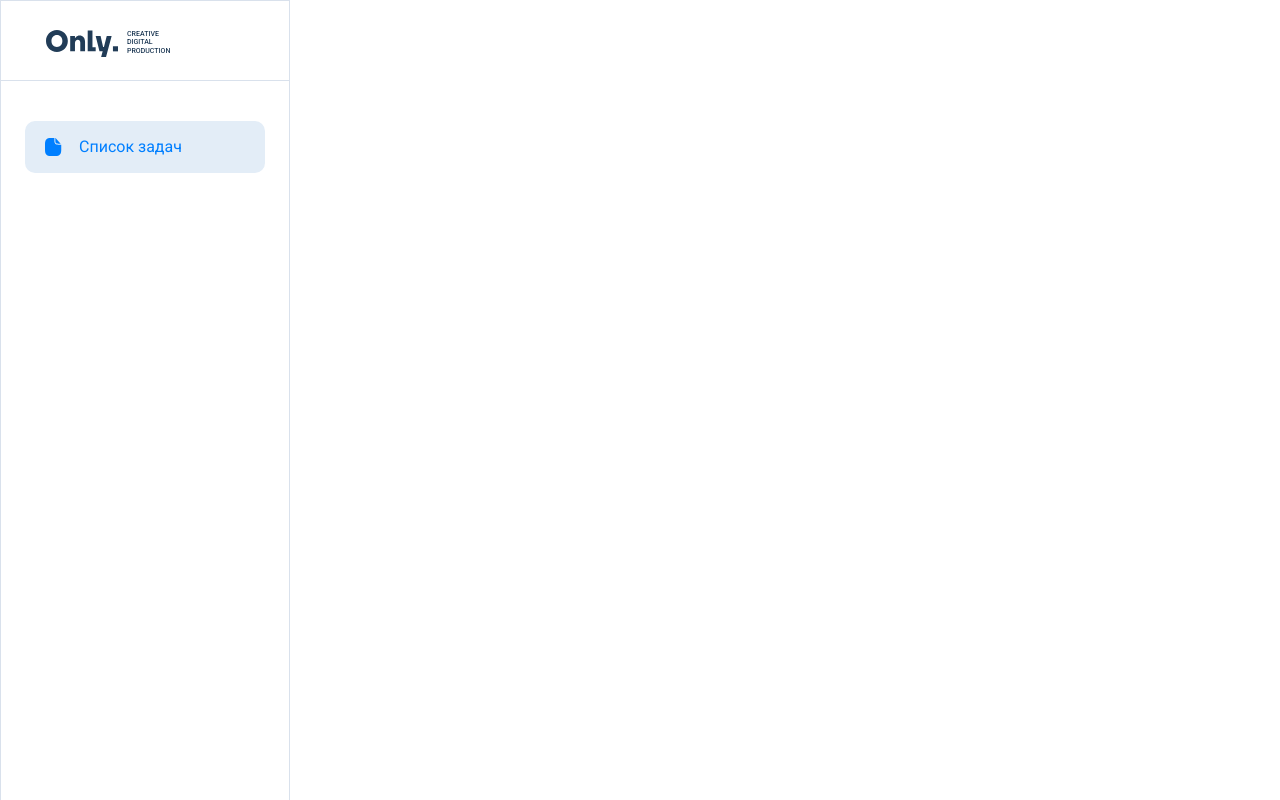
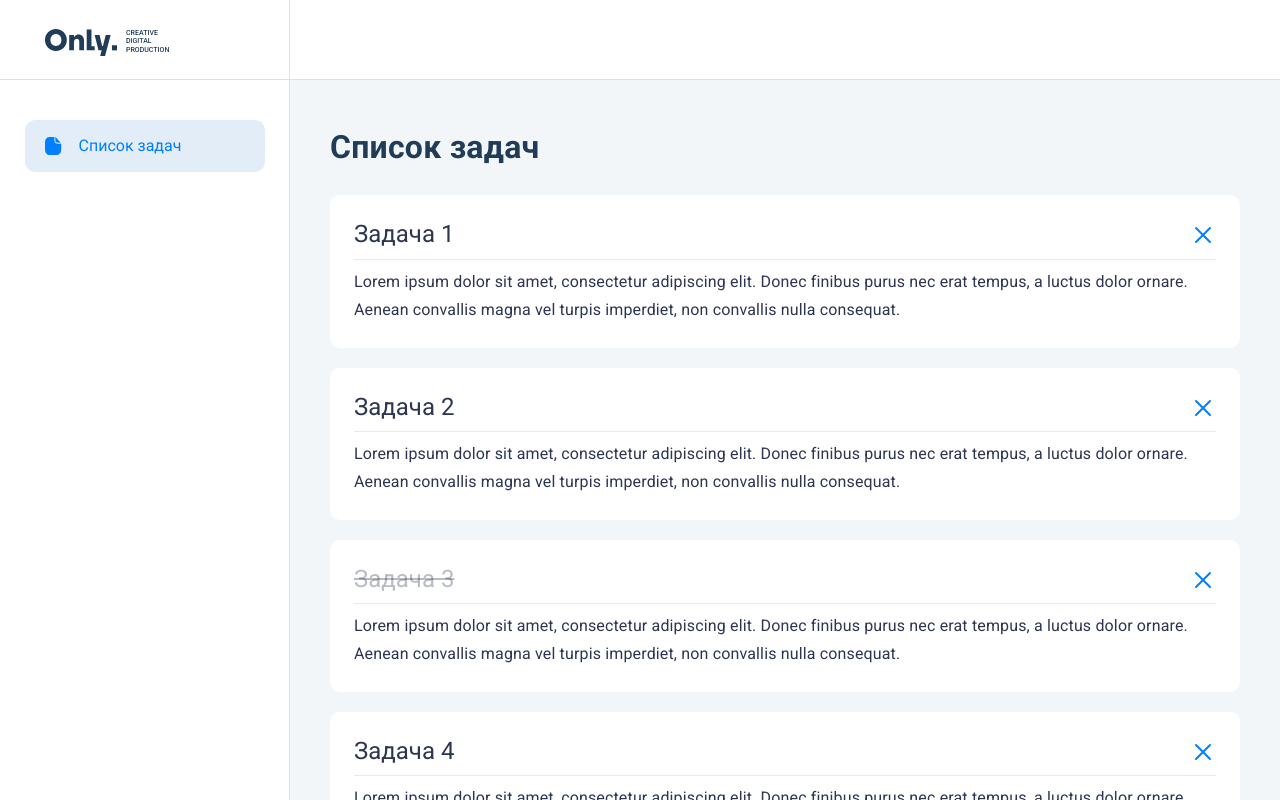
Before and after one commit to only-digital/internship-tasks, a Next.js app: page / in a window 1280 px wide. Shown: the top 800 px of the page. Built offline with nearby package versions, Linux system fonts and the light colour scheme.

Commit message:
TaskList TaskCard DeleteButton + styles

```diff
--- /dev/null
+++ b/src/components/delete-button/delete-button.jsx
@@ -0,0 +1,20 @@
+import React from 'react'
+import styles from './delete-button.module.scss'
+
+export default function DeleteButton(props) {
+
+    const onDelete = (e) => {
+        console.log(e.target.closest('.styles_TaskCard__uqRRn').id);
+        e.target.closest('.styles_TaskCard__uqRRn').remove();
+
+    }
+
+  return (
+    <button className={styles.DeleteButton} onClick={onDelete}>
+        <svg xmlns="http://www.w3.org/2000/svg" width="26" height="26" viewBox="0 0 26 26" fill="none">
+            <path d="M20 6L6 20" stroke="#007FFF" strokeWidth="2" strokeLinecap="round"/>
+            <path d="M6 6L20 20" stroke="#007FFF" strokeWidth="2" strokeLinecap="round"/>
+        </svg>
+    </button>
+  )
+}
--- /dev/null
+++ b/src/components/delete-button/delete-button.module.scss
@@ -0,0 +1,5 @@
+.DeleteButton {
+    position: absolute;
+    right: 24px;
+    top: 27px;
+}
--- a/src/components/navbar/navbar.module.scss
+++ b/src/components/navbar/navbar.module.scss
@@ -1,7 +1,8 @@
 .Navbar {
     width: 290px;
-    height: 1080px;
-    border: 1px solid #D9E1EC;
+    height: 100vh;
+    max-height: 1080px;
+    border-right: 1px solid #D9E1EC;
     background: #FFF;
 
     &__logoBox {
--- a/src/pages/index.js
+++ b/src/pages/index.js
@@ -2,25 +2,36 @@ import styles from '../styles/index.module.scss'
 import ExampleButton from "../components/example-button/example-button";
 import {getIndexPage} from "../../lib/api";
 import Navbar from '../components/navbar/navbar';
+import DeleteButton from '../components/delete-button/delete-button';
 
 
 function Index(props) {
 
     console.log(props)
-    const listName = props.title;
+
     return (
-        <>
-        <Navbar listName={listName}/>
-        <p>{}</p>
-        <main className={styles.main}>
-            <ExampleButton/>
+        <div className={styles.Wrapper}>
+            <Navbar listName={props.title}/>
+            <div className={styles.TasksList}>
+                <h1>{props.title}</h1>
+                <ul>
+                {props.tasks.map((task, index) => (
+                    <li key={index} id={`taskcard` + index} className={styles.TaskCard + (task.isCompleted ? ' ' + styles.Completed : ' ' + styles.NotCompleted)}>
+                    <h2>{task.title}</h2><DeleteButton />
+                    <hr></hr>
+                    <p>{task.text}</p>
+                    </li>
+                ))}
+                </ul>
+            </div>
 
-            <ExampleButton initialValue={10}/>
+        </div>
 
-            {/* Your code here */}
 
-        </main>
-        </>
+
+
+
+
     )
 }
 
--- a/src/styles/index.module.scss
+++ b/src/styles/index.module.scss
@@ -1,8 +1,74 @@
-.main {
+.Wrapper {
     display: flex;
-    flex-direction: column;
-    justify-content: center;
-    align-items: center;
-    padding: 6rem;
-    min-height: 100vh;
+    flex-direction: row nowrap;
+    height: 100vh;
+    width: 100vw;
+    max-height: 1080px;
+    max-width: 1920px;
+    background-color: #fff;
 }
+.TasksList {
+    width: calc(100% - 290px);
+    height: calc(100% - 79px);
+    //height: fit-content;
+    overflow-y: scroll;
+    background-color: #F3F6F9;
+    border-top: 1px solid #D9E1EC;
+    margin-top: 79px;
+    h1 {
+        color: #213C57;
+        font-feature-settings: 'clig' off, 'liga' off;
+        font-family: 'Roboto';
+        font-size: 32px;
+        font-style: normal;
+        font-weight: 600;
+        line-height: 123.5%; /* 39.52px */
+        letter-spacing: 0.25px;
+        margin: 48px 40px 28px;
+    }
+    .TaskCard {
+        position: relative;
+        background-color: #fff;
+        margin: 0 40px 20px 40px;
+        padding: 24px;
+        border-radius: 10px;
+        h2 {
+            color: rgba(22, 31, 62, 0.90);
+            font-family: 'Roboto';
+            font-size: 24px;
+            font-style: normal;
+            font-weight: 400;
+            line-height: 130%; /* 31.2px */
+        }
+        hr {
+            height: 1px;
+            background-color: #E7EAEE;
+            border: none;
+        }
+        p {
+            color: rgba(22, 31, 62, 0.90);
+            font-family: 'Roboto';
+            font-size: 16px;
+            font-style: normal;
+            font-weight: 400;
+            line-height: 175%; /* 28px */
+            letter-spacing: 0.15px;
+        }
+    }
+    .TaskCard:hover {
+        h2 {
+            color: #007FFF;
+        }
+    }
+    .Completed {
+        h2 {
+        text-decoration: line-through;
+        color: rgba(22, 31, 62, 0.30);
+        }
+    }
+    .Completed:hover {
+        h2 {
+            color: rgba(22, 31, 62, 0.30);
+        }
+    }
+}
```
